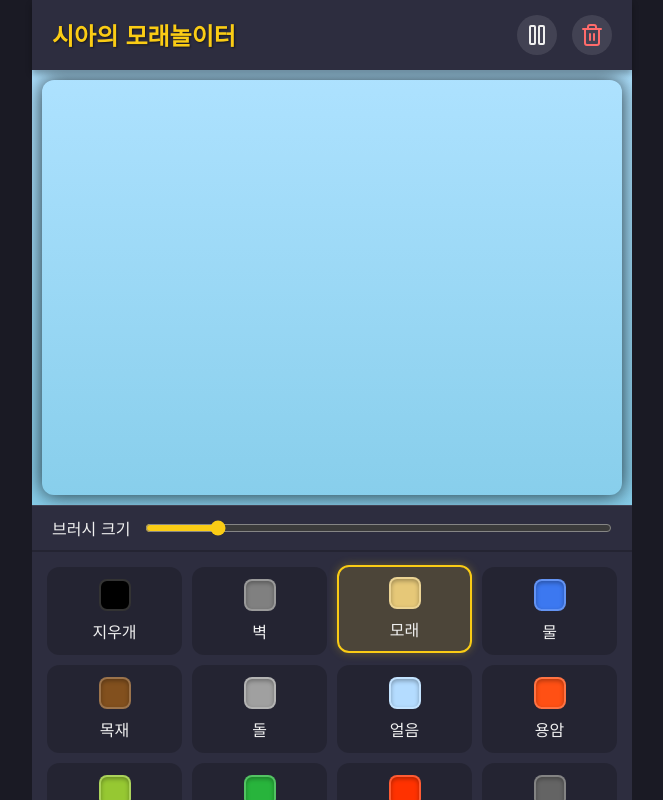
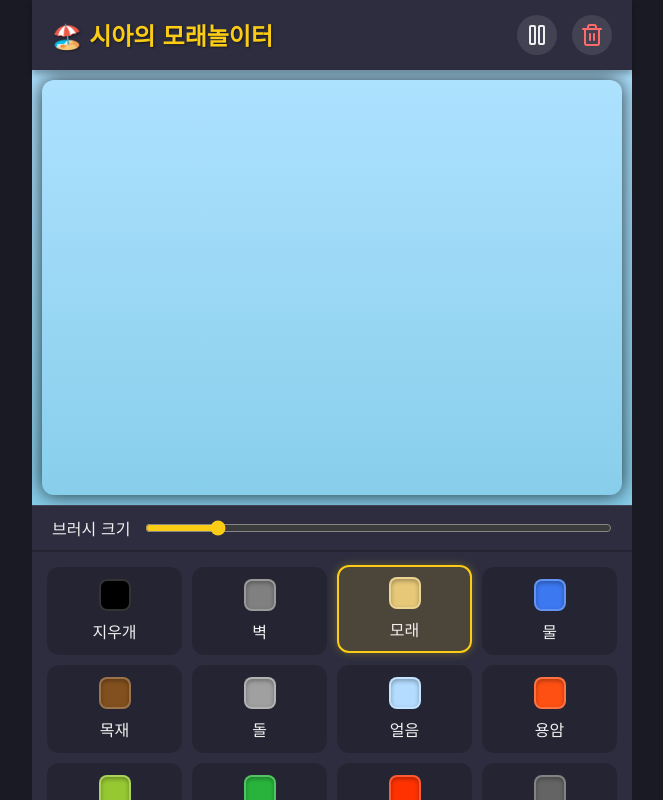
Before and after one commit to KR-AIgit/soyuun-sand-playground, a React (Vite) app: page / in a window 1280 px wide. Shown: the whole page, without its empty margins (308-971 px from the left). Built offline with nearby package versions, Linux system fonts and the light colour scheme.

Commit message:
Update App.jsx

```diff
--- a/src/App.jsx
+++ b/src/App.jsx
@@ -260,7 +260,7 @@
     <div className="app-container">
       {/* Top Bar */}
       <header className="header">
-        <h1>시아의 모래놀이터</h1>
+        <h1>🏖️ 시아의 모래놀이터</h1>
         <div className="controls">
           <button onClick={() => setIsPlaying(!isPlaying)} className="icon-btn">
             {isPlaying ? <Pause size={24} /> : <Play size={24} />}
```
